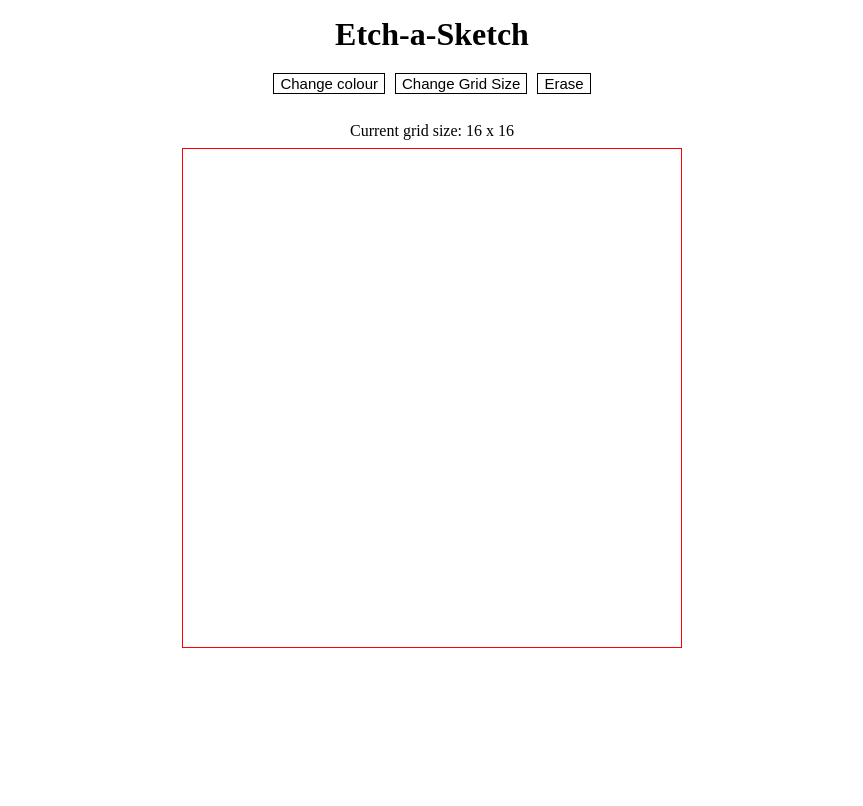
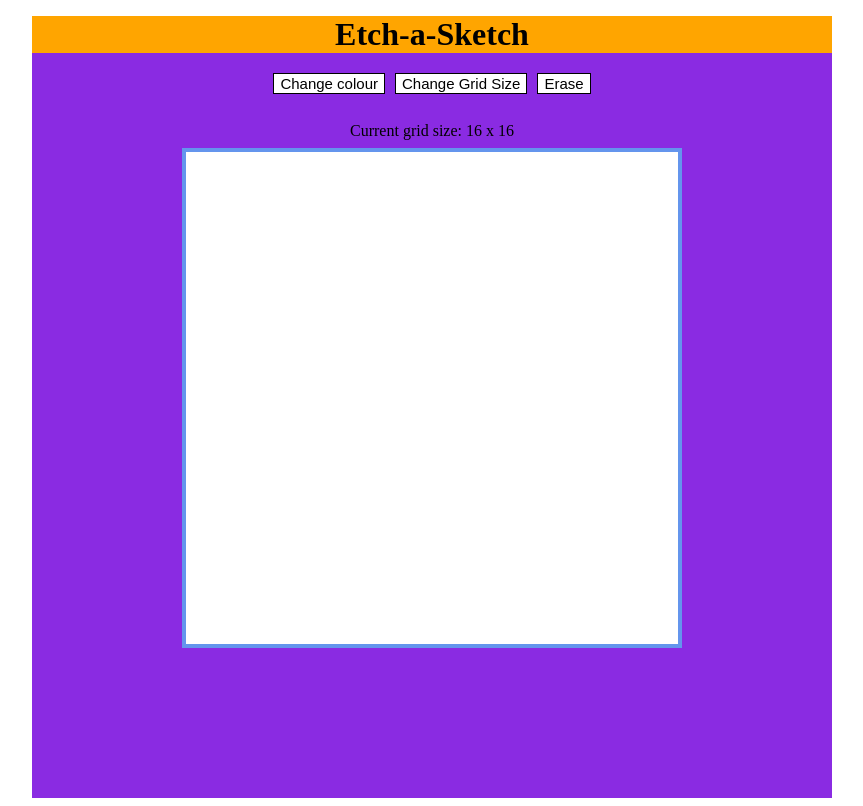
Before and after one commit to jrjrau/etch-a-sketch, a plain HTML site: page index.html in a window 1280 px wide. Shown: the whole page, without its empty margins (208-1071 px from the left). Drawn offline with Linux system fonts and the light colour scheme.

Commit message:
style changes

```diff
--- a/style.css
+++ b/style.css
@@ -9,6 +9,7 @@ h1 {
     text-align: center;
     margin-top: 8px;
     margin-bottom: 0px;
+    background-color: orange;
 }
 
 p {
@@ -21,6 +22,8 @@ p {
     flex-direction: column;
     width:800px;
     align-items: center;
+    background-color: blueviolet;
+    padding-bottom: 150px;
 }
 #menu {
     box-sizing: border-box;
@@ -33,8 +36,9 @@ p {
     flex-wrap: wrap;
     width: 500px;
     height: 500px;
-    border: 1px solid red;
+    border: 4px solid cornflowerblue;
     box-sizing: border-box;
+    background-color: white;
 }
 #sketchpad div {
     flex-grow: 1;
```
